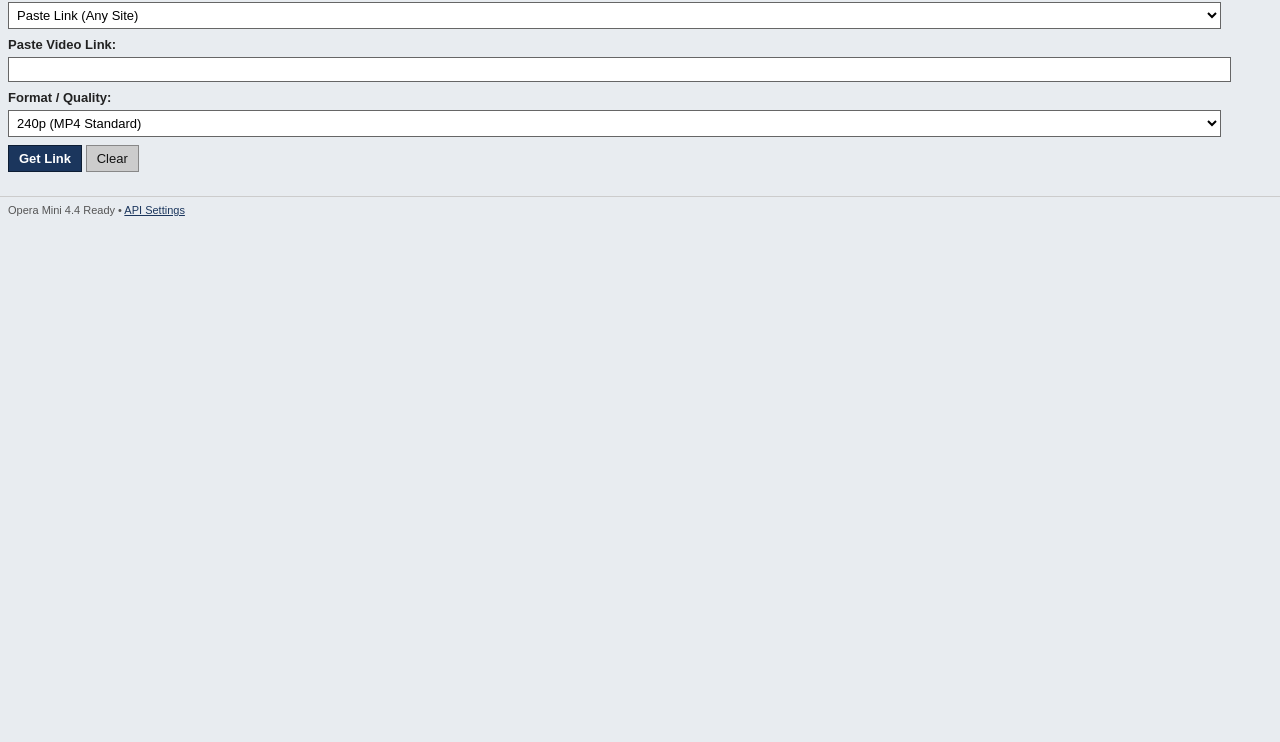
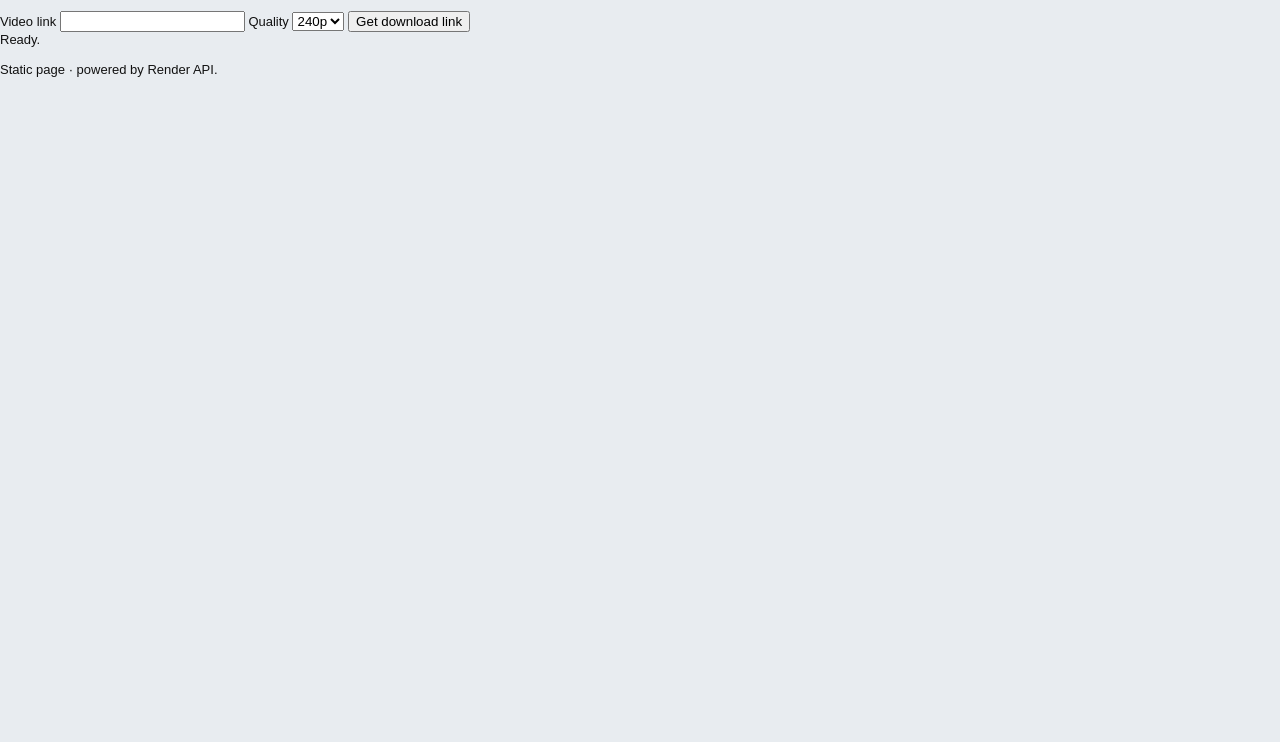
Before and after one commit to sadman-34/retro-downloader, a plain HTML site: page index.html in a window 1280 px wide. Shown: the part 58-800 px from the top of the page. Drawn offline with Linux system fonts and the light colour scheme.

Commit message:
Update index.html

```diff
--- a/index.html
+++ b/index.html
@@ -1,74 +1,43 @@
-<!DOCTYPE html PUBLIC "-//W3C//DTD XHTML 1.0 Transitional//EN" "http://www.w3.org/TR/xhtml1/DTD/xhtml1-transitional.dtd">
-<html xmlns="http://www.w3.org/1999/xhtml" lang="en">
+<!DOCTYPE html>
+<html lang="en">
 <head>
-  <meta http-equiv="Content-Type" content="text/html; charset=utf-8" />
-  <meta name="viewport" content="width=device-width, initial-scale=1.0, maximum-scale=1.0" />
-  <meta name="HandheldFriendly" content="true" />
-  <meta name="MobileOptimized" content="240" />
-  <title>LiteGet 240p</title>
-  <link rel="stylesheet" type="text/css" href="style.css" />
+<meta http-equiv="Content-Type" content="text/html; charset=utf-8">
+<meta charset="utf-8">
+<meta name="viewport" content="width=device-width, initial-scale=1">
+<title>Retro Downloader</title>
+<meta name="description" content="Lightweight video link helper for feature phones">
+<link rel="stylesheet" href="style.css">
 </head>
 <body>
 
-  <div class="header">
-    <strong>LiteGet</strong> <span class="badge">240p</span>
-  </div>
+<div id="wrap">
 
-  <div class="container">
-    <form id="dl-form" action="https://retro-downloader-api.onrender.com/api/extract" method="get">
-      <label for="site-select" class="lbl">Source / Mode:</label>
-      <select id="site-select" name="site" class="sel">
-        <option value="url" selected="selected">Paste Link (Any Site)</option>
-        <option value="youtube">Search: YouTube</option>
-        <option value="x">Search: X (Twitter)</option>
-        <option value="facebook">Search: Facebook</option>
-        <option value="pornhub">Search: Pornhub</option>
-        <option value="xnxx">Search: XNXX</option>
-        <option value="beeg">Search: Beeg</option>
-      </select>
+  <h1>RETRO DOWNLOADER</h1>
 
-      <label for="video-url" id="input-lbl" class="lbl">Paste Video Link:</label>
-      <input type="text" id="video-url" name="url" class="inp" value="" />
+  <!-- UPDATED: Points to your Render backend -->
+  <form id="dl-form" action="https://retro-downloader-api.onrender.com/download" method="get" accept-charset="utf-8">
 
-      <label for="quality" class="lbl">Format / Quality:</label>
-      <select id="quality" name="quality" class="sel">
-        <option value="144p">144p (3GP / Ultra Lite)</option>
-        <option value="240p" selected="selected">240p (MP4 Standard)</option>
-        <option value="360p">360p (MP4 High)</option>
-        <option value="audio">Audio Only (MP3/M4A)</option>
-      </select>
+    <label for="url">Video link</label>
+    <input type="text" id="url" name="url" value="" maxlength="1000" autocomplete="off">
 
-      <div class="btn-row">
-        <input type="submit" id="submit-btn" class="btn" value="Get Link" />
-        <input type="button" id="clear-btn" class="btn btn-sec" value="Clear" />
-      </div>
-    </form>
+    <label for="quality">Quality</label>
+    <select id="quality" name="quality">
+      <option value="144p">144p</option>
+      <option value="240p" selected="selected">240p</option>
+      <option value="360p">360p</option>
+    </select>
 
-    <div id="status-box" class="box hidden">
-      <div id="status-text">Ready.</div>
-    </div>
+    <input type="submit" id="go" value="Get download link">
 
-    <div id="search-box" class="box hidden">
-      <div class="res-title">Tap a video to get link:</div>
-      <div id="search-list"></div>
-    </div>
+  </form>
 
-    <div id="result-box" class="box result-box hidden">
-      <div id="video-title" class="res-title"></div>
-      <div id="video-meta" class="res-meta"></div>
-      <a id="download-link" href="#" class="dl-btn">Download File</a>
-    </div>
-  </div>
+  <div id="status" class="status">Ready.</div>
+  <div id="result"></div>
 
-  <div class="footer">
-    Opera Mini 4.4 Ready • <a href="#config" id="toggle-cfg">API Settings</a>
-    <div id="cfg-panel" class="cfg-panel hidden">
-      <label for="api-base" class="lbl">Backend Base URL:</label>
-      <input type="text" id="api-base" class="inp" value="" />
-      <input type="button" id="save-cfg" class="btn btn-sec" value="Save Endpoint" />
-    </div>
-  </div>
+  <p class="foot">Static page &middot; powered by Render API.</p>
 
-  <script type="text/javascript" src="app.js"></script>
+</div>
+
+<script src="app.js"></script>
 </body>
 </html>
```
